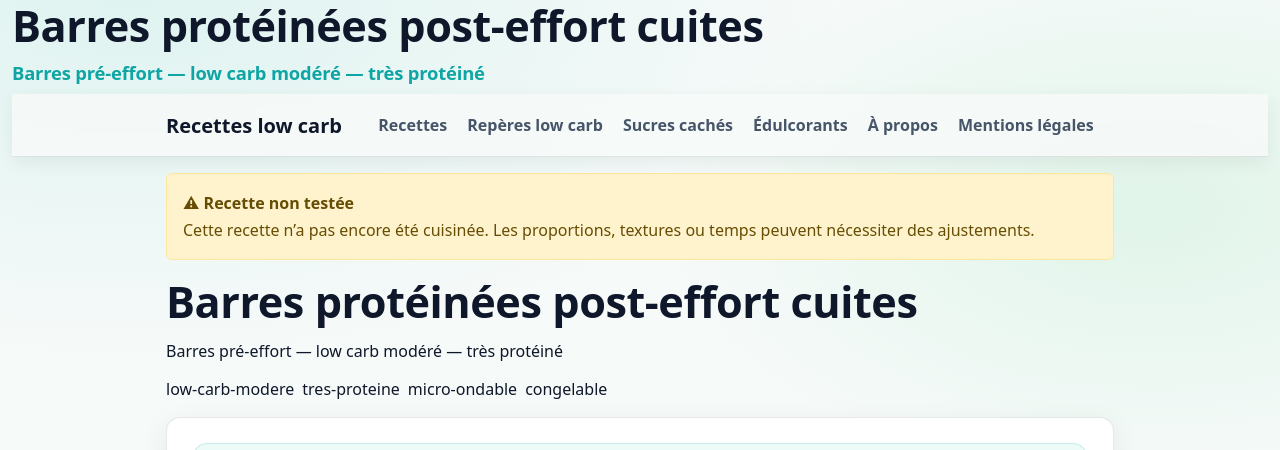
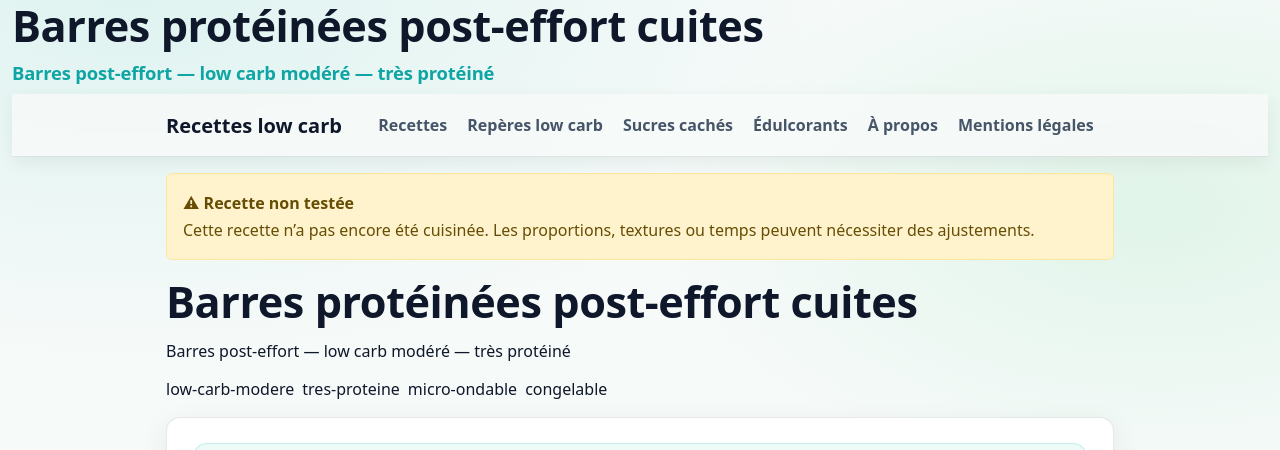
Before and after one commit to laurie-boissay/laurie-boissay.github.io, a Jekyll site: the page built from recettes/barres-proteinees-post-effort-cuites.html, in a window 1280 px wide and 900 px high. Shown: the top 450 px of the window. Built offline with Jekyll 4.4.1, drawn with Linux system fonts in a browser that asks for light colours.

Commit message:
Update barres-proteinees-post-effort-cuites.html
Barres nutritionnelles

```diff
--- a/recettes/barres-proteinees-post-effort-cuites.html
+++ b/recettes/barres-proteinees-post-effort-cuites.html
@@ -3,8 +3,8 @@ layout: recipe
 title: "Barres protéinées post-effort cuites"
 description: "Barres protéinées low carb cuites au four, à base de whey et œufs. Spécial post-effort, très riches en protéines."
 recipe_title: "Barres protéinées post-effort cuites"
-recipe_subtitle: "Barres pré-effort — low carb modéré — très protéiné"
-recipe_group: "Barres pré-effort"
+recipe_subtitle: "Barres post-effort — low carb modéré — très protéiné"
+recipe_group: "Barres nutritionnelles"
 recipe_sort: "barres-proteinees-post-effort-cuites"
 recipe_tested: false
 tags:
@@ -23,7 +23,7 @@ extra_head: |
     "prepTime": "PT15M",
     "cookTime": "PT25M",
     "totalTime": "PT40M",
-    "recipeCategory": "Barres pré-effort",
+    "recipeCategory": "Barres nutritionnelles",
     "keywords": "low carb, barres proteinees, post effort, whey",
     "author": { "@type": "Person", "name": "Laurie" },
     "recipeIngredient": [
```
